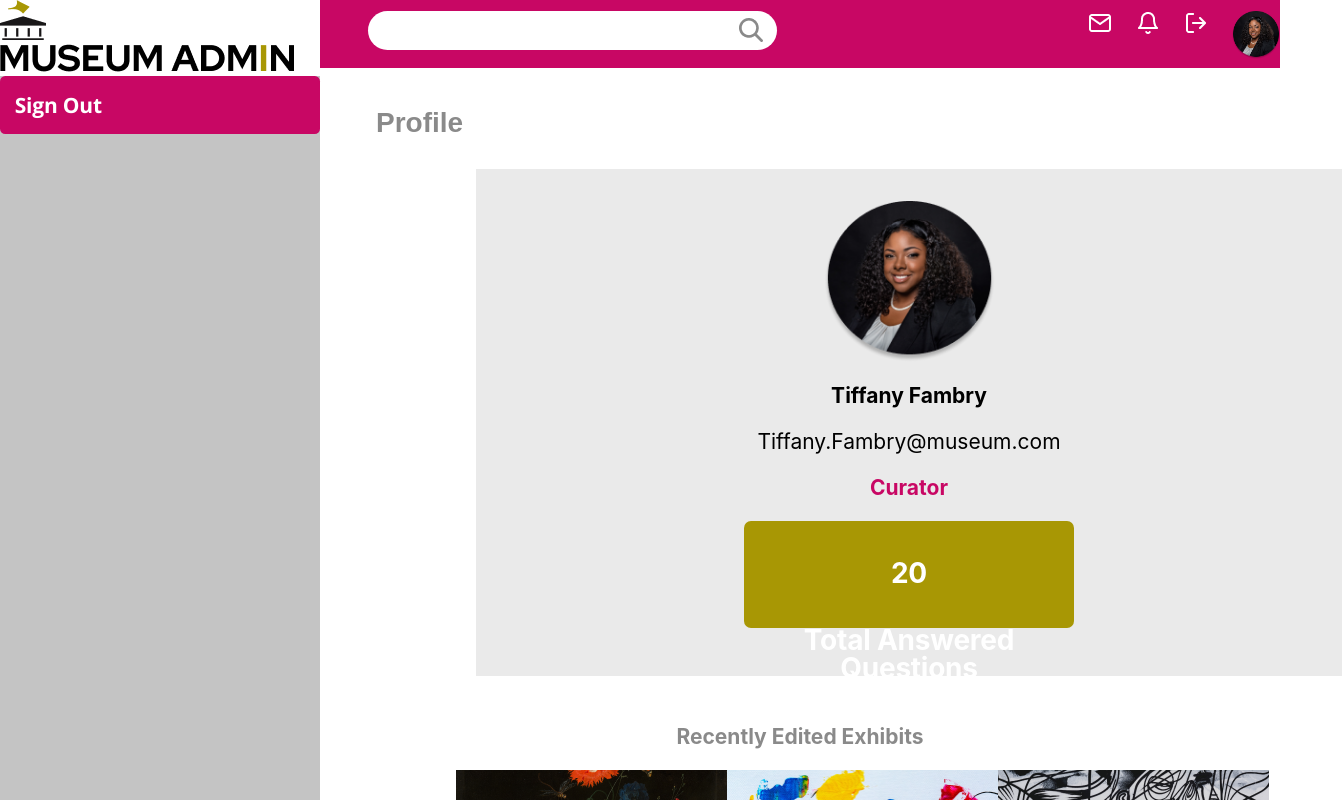
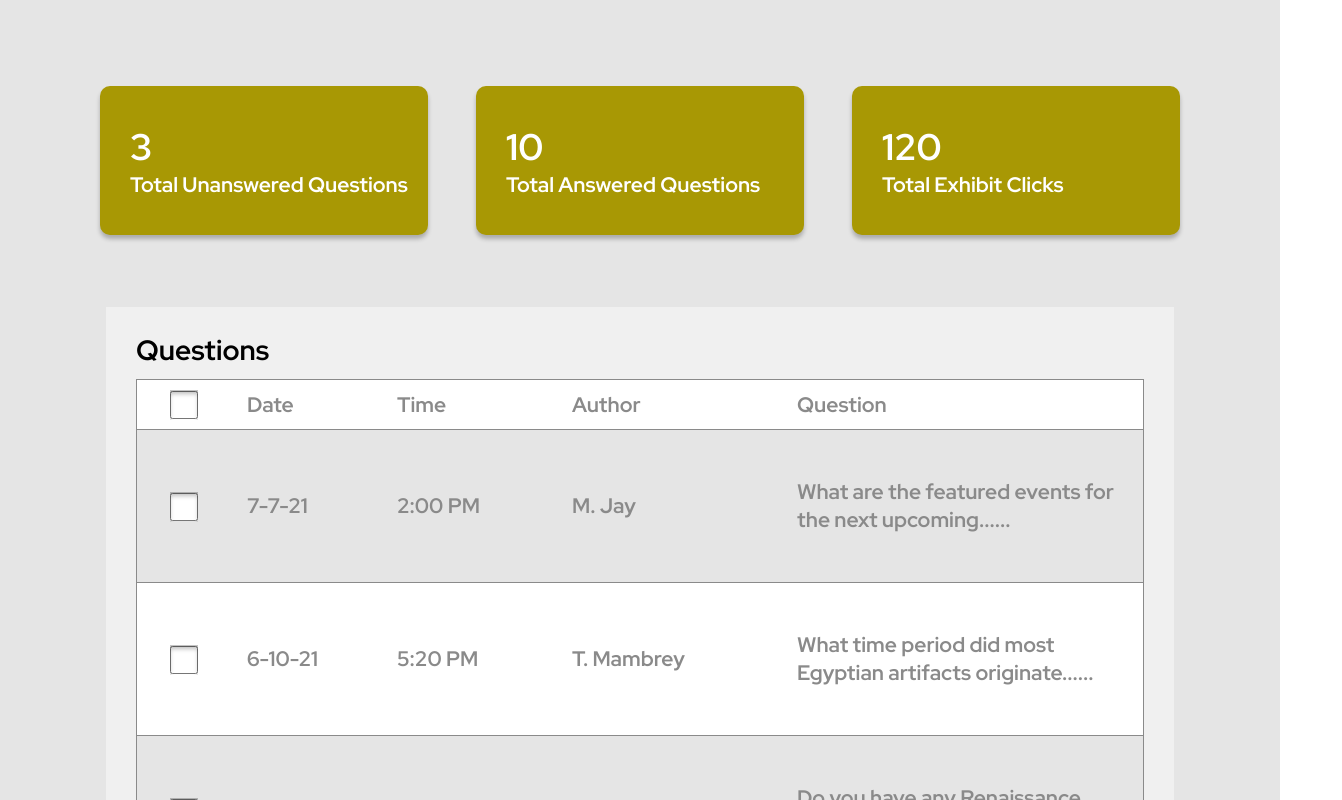
Before and after one commit to reskillamericans/MuseumExperience-Group2-Python-FE, a React (Create React App) app: page / in a window 1280 px wide. Shown: the top 800 px of the page, 1342 px wide, since content can reach past the window. Built offline with nearby package versions, Linux system fonts and the light colour scheme.

Commit message:
dashboard page complete

```diff
--- a/src/App.js
+++ b/src/App.js
@@ -1,10 +1,12 @@
 import Profile from './admin/Profile/profile'
+import Dashboard from './admin/Dashboard/Dashboard'
 
 
 function App() {
   return (
     <div className="App">
-      <Profile/>
+      {/* <Profile /> */}
+      <Dashboard />
 
     </div>
   );
--- /dev/null
+++ b/src/admin/Dashboard/Dashboard.css
@@ -0,0 +1,175 @@
+* {
+    padding: 0;
+    margin: 0;
+    box-sizing: border-box;
+}
+
+.dashboardMobile {
+    display: flex;
+    flex-direction: column;
+    align-items: center;
+    justify-content: center;
+    gap: 20px;
+    padding-top: 10px;
+    background: #E5E5E5;
+    min-height: 100vh;
+    font-family: 'Red Hat Display', sans-serif;
+    color: #FFFFFF;
+}
+
+.dashboardTotalsMobile {
+    display: flex;
+    align-items: center;
+    justify-content: space-between;
+    text-align: left;
+    height: 95px;
+    background: #A89804;
+    font-size: 21px;
+    line-height: 25px;
+    text-align: left;
+}
+
+.dashboardTotalTextMobile {
+    margin-left: 43px;
+}
+
+.dashboardCount {
+    font-size: 28px;
+    line-height: 33px;
+    margin-right: 20px;
+}
+
+.dashboardVisit {
+    display: flex;
+    justify-content: center;
+    align-items: center;
+    text-decoration: none;
+    text-align: center;
+    height: 67px;
+    background: #C80764;
+}
+
+.dashboardBoxstyle {
+    font-size: 21px;
+    line-height: 25px;
+    width: 371px;
+    border-radius: 10px;
+    box-shadow: 0px 4px 4px rgba(0, 0, 0, 0.25);
+}
+
+a {
+    color: #FFFFFF;
+}
+
+.dashboardTotals {
+    display: none;
+}
+
+.dashboardTableContainer {
+    display: none;
+}
+
+@media(min-width: 1110px) {
+
+    .dashboardBoxstyle {
+        display: none;
+    }
+
+    .dashboardTotalContainer {
+        display: flex;
+        flex-direction: row;
+        gap: 48px;
+        margin: 76px 0 52px 0;
+    }
+
+    .dashboardTotals {
+        display: flex;
+        flex-direction: column;
+        justify-content: center;
+        height: 149px;
+        width: 328px;
+        border-radius: 10px;
+        background: #A89804;
+        box-shadow: 0px 4px 4px rgba(0, 0, 0, 0.25);
+    }
+
+    .dashboardCount {
+        font-size: 37px;
+        line-height: 49px;
+    }
+
+    .dashboardTotalText {
+        font-size: 21px;
+        line-height: 28px;
+    }
+
+    .dashboardTotalMargin {
+        margin-left: 30px;
+    }
+
+    .dashboardTableContainer {
+        width: 1068px;
+        height: 617px;
+        display: flex;
+        flex-direction: column;
+        background: #F0F0F0;
+        padding: 25px 30px 30px 30px;
+        margin-bottom: 25px;
+    }
+
+    .dashboardTableLabel {
+        font-size: 28px;
+        line-height: 37px;
+        color: #000000;
+    }
+
+    .dashboardTable {
+        font-size: 21px;
+        line-height: 28px;
+        color: #8A8A8A;
+        border-collapse: collapse;
+        margin-top: 10px;
+    }
+
+    .dashboardRow1 {
+        width: 1012px;
+        height: 50px;
+        text-align: left;
+        background: #FFFFFF;
+        border: 1px solid #8A8A8A;
+    }
+
+    .dashboardTable input {
+        width: 28px;
+        height: 30px;
+        background: #FFFFFF;
+        border: 1px solid #8A8A8A;
+        box-shadow: inset 0px 4px 4px rgba(0, 0, 0, 0.25);
+        margin: 8px 49px 0 33px;
+    }
+
+    .dashboardRows {
+        width: 1012px;
+        height: 153px;
+        background: #E5E5E5;
+        border: 1px solid #8A8A8A;
+        text-align: left;
+        padding-right: 32px;
+    }
+
+    .dashboardRowMid {
+        background: #FFFFFF;
+    }
+
+    .dashboardDate {
+        width: 150px;
+    }
+
+    .dashboardTime {
+        width: 175px;
+    }
+
+    .dashboardAuthor {
+        width: 225px;
+    }
+}
--- /dev/null
+++ b/src/admin/Dashboard/Dashboard.js
@@ -0,0 +1,91 @@
+import "./Dashboard.css";
+
+
+
+function Dashboard() {
+    return (
+
+        <div className="dashboardMobile">
+            <style>
+                @import url("https://fonts.googleapis.com/css2?family=Red+Hat+Display:wght@700&display=swap")
+            </style>
+
+            <div className='dashboardTotalsMobile dashboardBoxstyle'>
+                <p className='dashboardTotalTextMobile'>Total No. <br /> Members</p>
+                <p className='dashboardCount'>200</p>
+            </div>
+            <div className='dashboardTotalsMobile dashboardBoxstyle'>
+                <p className='dashboardTotalTextMobile'>Total No. <br /> Exhibits</p>
+                <p className='dashboardCount'>46</p>
+            </div>
+            <div className='dashboardTotalsMobile dashboardBoxstyle'>
+                <p className='dashboardTotalTextMobile'>Total No. <br /> Questions</p>
+                <p className='dashboardCount'>13</p>
+            </div>
+            <div className='dashboardTotalsMobile dashboardBoxstyle'>
+                <p className='dashboardTotalTextMobile'>Total No. <br /> Answered Questions</p>
+                <p className='dashboardCount'>10</p>
+            </div>
+            <div className='dashboardTotalsMobile dashboardBoxstyle'>
+                <p className='dashboardTotalTextMobile'>Total No. <br /> Unanswered Questions</p>
+                <p className='dashboardCount'>3</p>
+            </div>
+
+            <a className='dashboardVisit dashboardBoxstyle' target="blank" rel="noreferrer" href="#">Visit Musuem Website</a>
+
+
+            <div className='dashboardTotalContainer'>
+                <div className='dashboardTotals'>
+                    <p className='dashboardCount dashboardTotalMargin'>3</p>
+                    <p className='dashboardTotalText dashboardTotalMargin'>Total Unanswered Questions</p>
+                </div>
+                <div className='dashboardTotals'>
+                    <p className='dashboardCount dashboardTotalMargin'>10</p>
+                    <p className='dashboardTotalText dashboardTotalMargin'>Total Answered Questions</p>
+                </div>
+                <div className='dashboardTotals'>
+                    <p className='dashboardCount dashboardTotalMargin'>120</p>
+                    <p className='dashboardTotalText dashboardTotalMargin'>Total Exhibit Clicks</p>
+                </div>
+            </div>
+
+            <div className='dashboardTableContainer'>
+                <p className='dashboardTableLabel'>Questions</p>
+                <table className='dashboardTable'>
+                    <tr className='dashboardRow1'>
+                        <th><input type="checkbox" name="" value="" /></th>
+                        <th className='dashboardDate'>Date</th>
+                        <th className='dashboardTime'>Time</th>
+                        <th className='dashboardAuthor'>Author</th>
+                        <th className=''>Question</th>
+                    </tr>
+                    <tr className='dashboardRows'>
+                        <th><input type="checkbox" name="" value="" /></th>
+                        <th>7-7-21</th>
+                        <th>2:00 PM</th>
+                        <th>M. Jay</th>
+                        <th>What are the featured events for the next upcoming......</th>
+                    </tr>
+                    <tr className='dashboardRows dashboardRowMid'>
+                        <th><input type="checkbox" name="" value="" /></th>
+                        <th>6-10-21</th>
+                        <th>5:20 PM</th>
+                        <th>T. Mambrey</th>
+                        <th>What time period did most Egyptian artifacts originate......</th>
+                    </tr>
+                    <tr className='dashboardRows'>
+                        <th><input type="checkbox" name="" value="" /></th>
+                        <th>4-16-21</th>
+                        <th>1:45 PM</th>
+                        <th>A. BlackBerry</th>
+                        <th>Do you have any Renaissance period special......</th>
+                    </tr>
+                </table>
+            </div>
+
+
+        </div>
+    );
+}
+
+export default Dashboard;
--- a/src/admin/Profile/profile.css
+++ b/src/admin/Profile/profile.css
@@ -68,7 +68,7 @@ body{
     top: 16.22%;
     bottom: 18.92%;
 }
-input{
+.profileInput{
     position: absolute;
     left: 5%;
     right: 61.61%;
--- a/src/admin/Profile/profile.js
+++ b/src/admin/Profile/profile.js
@@ -17,18 +17,18 @@ function Profile() {
             <div className='header'>
                 <div className='searchform'>
                     <form action="/action_page.php" className="search">
-            <input type="text"  name="search"/>
-            <button type="submit" className='button'><img src={search}/></button>
+                        <input className='profileInput' type="text" name="search" />
+                        <button type="submit" className='button'><img src={search} /></button>
                     </form>
                 </div>
-            <img src={mail} alt='email' id='mail'/>
-            <img src={bell} alt='notifications' id='bell'/>
-            <img src={exit} alt='logout' id='exit'/>
-            <img src={face} alt='face' id='profile'/>
+                <img src={mail} alt='email' id='mail' />
+                <img src={bell} alt='notifications' id='bell' />
+                <img src={exit} alt='logout' id='exit' />
+                <img src={face} alt='face' id='profile' />
             </div>
             <div className='logo'>
-            <img src={logo} alt='logo'/>
-            <img src={name} alt='museum'/>
+                <img src={logo} alt='logo' />
+                <img src={name} alt='museum' />
             </div>
             <div className='aside'>
                 <button id='button1'>Sign Out</button>
@@ -40,7 +40,7 @@ function Profile() {
             <div className='mainbody'>
                 <p id='p1'>Profile</p>
                 <div className='container1'>
-                <img src={face} alt='face' id='face'/>
+                    <img src={face} alt='face' id='face' />
                     <div className='info'>
                         <p>Tiffany Fambry</p>
                         <p>Tiffany.Fambry@museum.com</p>
@@ -53,11 +53,11 @@ function Profile() {
                 </div>
                 <p id='p2'>Recently Edited Exhibits</p>
                 <div className='container2'>
-                <button className='b2'><img src={arrowleft}/></button>
-                <img src={flowers} alt='flowers' id='flowers'/>
-                <img src={paint} alt='paint' id='paint'/>
-                <img src={impression} alt='impression' id='impression'/>
-                <button className='b2'><img src={arrowright}/></button>
+                    <button className='b2'><img src={arrowleft} /></button>
+                    <img src={flowers} alt='flowers' id='flowers' />
+                    <img src={paint} alt='paint' id='paint' />
+                    <img src={impression} alt='impression' id='impression' />
+                    <button className='b2'><img src={arrowright} /></button>
 
                 </div>
 
```
Also changed, not shown: 1 other file (tests, documents, lock files or other folders). Lines whose indentation alone changed are shown as unchanged.
